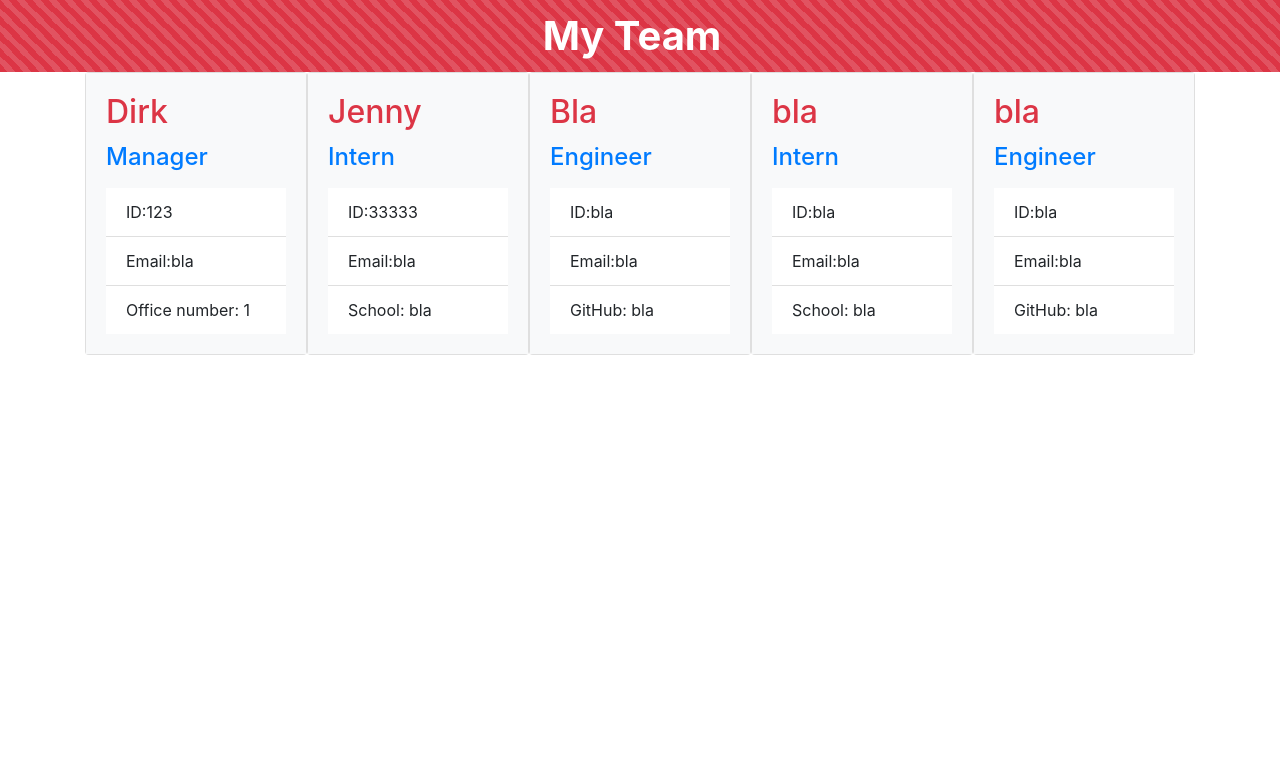
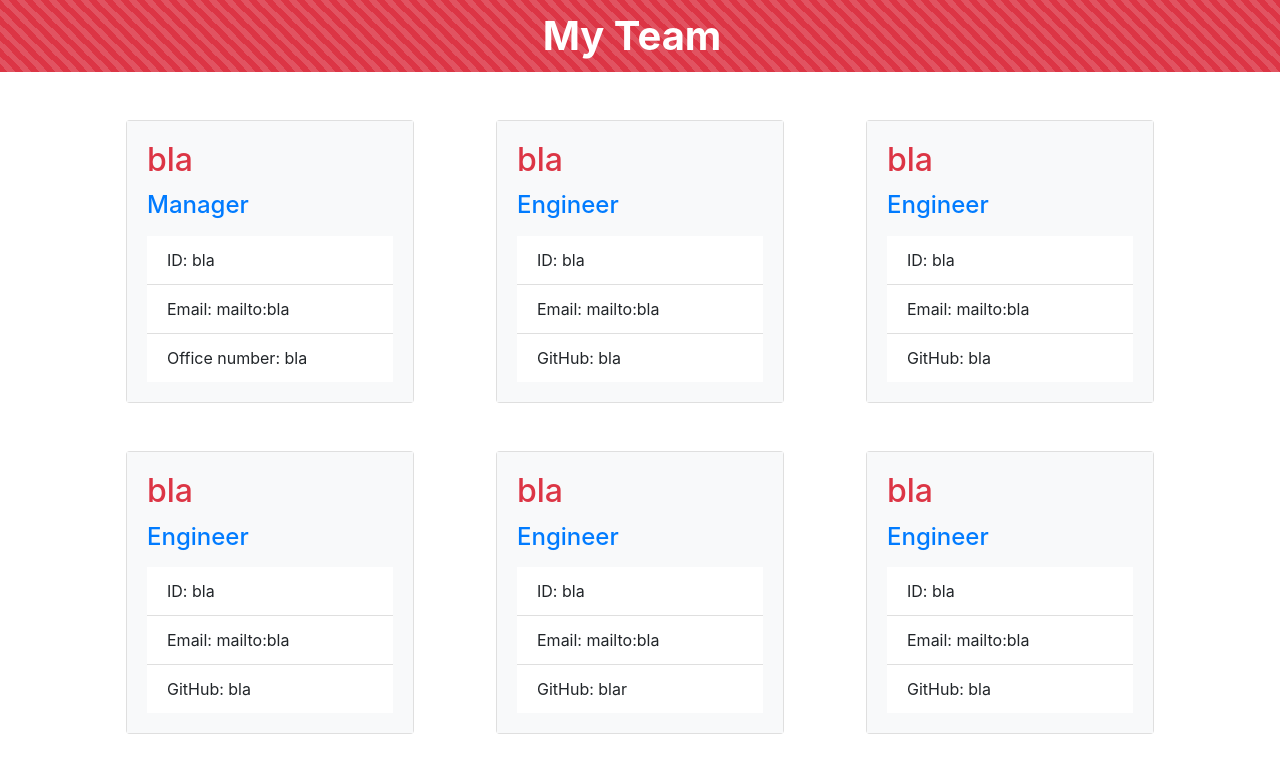
Before and after one commit to JenBerlin/Team-Profile-Generator, a website: page index.html in a window 1280 px wide. Drawn offline with nearby package versions, Linux system fonts and the light colour scheme.

Commit message:
adjustment in test

```diff
--- a/index.html
+++ b/index.html
@@ -20,55 +20,65 @@
     >
       <p class="mb-0 h1 text-white font-weight-bold mb-1 mt-1">My Team</p>
     </nav>
-    <div class="container d-flex h-100"><div class="card mx-auto" style="width: 18rem">
+    <div class="container d-flex flex-wrap h-100"><div class="card mx-auto mt-5"" style="width: 18rem">
         <div class="card-body bg-light">
-          <h2 class="card-title text-danger font-weight-medium">Dirk</h5>
+          <h2 class="card-title text-danger font-weight-medium">bla</h5>
           <h4 class="mb-3 text-primary">
           Manager
           </h6>
           <ul class="list-group list-group-flush">
-            <li class="list-group-item">ID:123 </li>
-            <li class="list-group-item">Email:bla</li><li class="list-group-item">Office number: 1</li></ul>
+            <li class="list-group-item">ID: bla </li>
+            <li class="list-group-item">Email: mailto:bla</li><li class="list-group-item">Office number: bla</li></ul>
         </div>
-      </div><div class="card mx-auto" style="width: 18rem">
-        <div class="card-body bg-light">
-          <h2 class="card-title text-danger font-weight-medium">Jenny</h5>
-          <h4 class="mb-3 text-primary">
-          Intern
-          </h6>
-          <ul class="list-group list-group-flush">
-            <li class="list-group-item">ID:33333 </li>
-            <li class="list-group-item">Email:bla</li><li class="list-group-item">School: bla</li></ul>
-        </div>
-      </div><div class="card mx-auto" style="width: 18rem">
-        <div class="card-body bg-light">
-          <h2 class="card-title text-danger font-weight-medium">Bla</h5>
-          <h4 class="mb-3 text-primary">
-          Engineer
-          </h6>
-          <ul class="list-group list-group-flush">
-            <li class="list-group-item">ID:bla </li>
-            <li class="list-group-item">Email:bla</li><li class="list-group-item">GitHub: bla</li></ul>
-        </div>
-      </div><div class="card mx-auto" style="width: 18rem">
-        <div class="card-body bg-light">
-          <h2 class="card-title text-danger font-weight-medium">bla</h5>
-          <h4 class="mb-3 text-primary">
-          Intern
-          </h6>
-          <ul class="list-group list-group-flush">
-            <li class="list-group-item">ID:bla </li>
-            <li class="list-group-item">Email:bla</li><li class="list-group-item">School: bla</li></ul>
-        </div>
-      </div><div class="card mx-auto" style="width: 18rem">
+      </div><div class="card mx-auto mt-5"" style="width: 18rem">
         <div class="card-body bg-light">
           <h2 class="card-title text-danger font-weight-medium">bla</h5>
           <h4 class="mb-3 text-primary">
           Engineer
           </h6>
           <ul class="list-group list-group-flush">
-            <li class="list-group-item">ID:bla </li>
-            <li class="list-group-item">Email:bla</li><li class="list-group-item">GitHub: bla</li></ul>
+            <li class="list-group-item">ID: bla </li>
+            <li class="list-group-item">Email: mailto:bla</li><li class="list-group-item">GitHub: bla</li></ul>
+        </div>
+      </div><div class="card mx-auto mt-5"" style="width: 18rem">
+        <div class="card-body bg-light">
+          <h2 class="card-title text-danger font-weight-medium">bla</h5>
+          <h4 class="mb-3 text-primary">
+          Engineer
+          </h6>
+          <ul class="list-group list-group-flush">
+            <li class="list-group-item">ID: bla </li>
+            <li class="list-group-item">Email: mailto:bla</li><li class="list-group-item">GitHub: bla</li></ul>
+        </div>
+      </div><div class="card mx-auto mt-5"" style="width: 18rem">
+        <div class="card-body bg-light">
+          <h2 class="card-title text-danger font-weight-medium">bla</h5>
+          <h4 class="mb-3 text-primary">
+          Engineer
+          </h6>
+          <ul class="list-group list-group-flush">
+            <li class="list-group-item">ID: bla </li>
+            <li class="list-group-item">Email: mailto:bla</li><li class="list-group-item">GitHub: bla</li></ul>
+        </div>
+      </div><div class="card mx-auto mt-5"" style="width: 18rem">
+        <div class="card-body bg-light">
+          <h2 class="card-title text-danger font-weight-medium">bla</h5>
+          <h4 class="mb-3 text-primary">
+          Engineer
+          </h6>
+          <ul class="list-group list-group-flush">
+            <li class="list-group-item">ID: bla </li>
+            <li class="list-group-item">Email: mailto:bla</li><li class="list-group-item">GitHub: blar</li></ul>
+        </div>
+      </div><div class="card mx-auto mt-5"" style="width: 18rem">
+        <div class="card-body bg-light">
+          <h2 class="card-title text-danger font-weight-medium">bla</h5>
+          <h4 class="mb-3 text-primary">
+          Engineer
+          </h6>
+          <ul class="list-group list-group-flush">
+            <li class="list-group-item">ID: bla </li>
+            <li class="list-group-item">Email: mailto:bla</li><li class="list-group-item">GitHub: bla</li></ul>
         </div>
       </div></div>
   </body>
```
Also changed, not shown: __test__/Engineer.test.js (+8 -0 lines), __test__/Intern.test.js (+8 -0 lines), src/generateHTML.js (+4 -4 lines), README.md.
